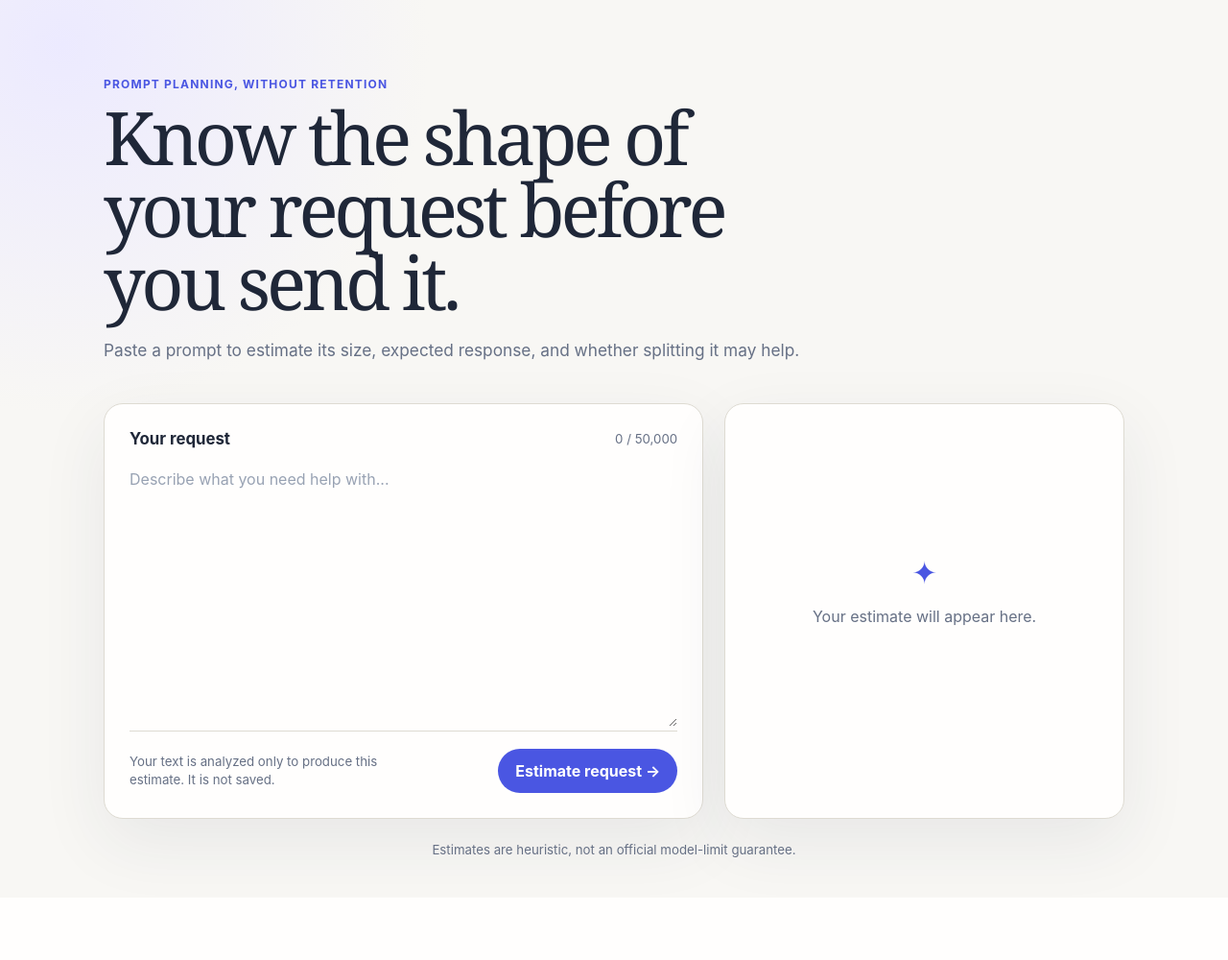
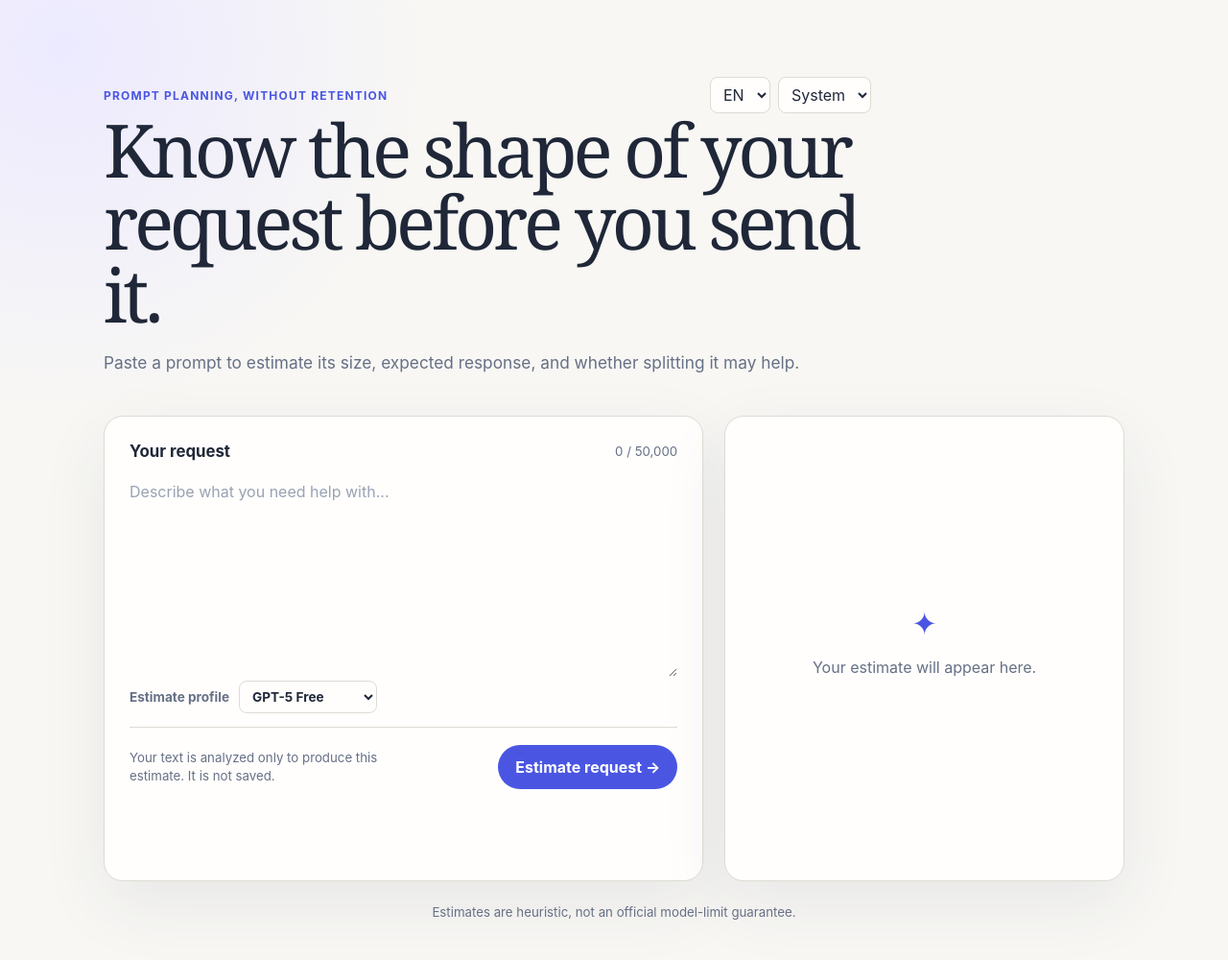
Before and after one commit to gvneshv/Token-Limit-Predictor, a Python web app: template app/templates/index.html in a window 1280 px wide. Shown: the whole page at 96% size. Before the commit the page ends 901 px from the top, so only its background shows below. Run offline with Jinja, Linux system fonts and the light colour scheme; the template is opened without the code that fills it, so the values that code supplies are empty.

Commit message:
feat: :sparkles: (ui): add display preferences and stable panels
Add model-profile selection, English and Ukrainian interface translations, and persistent theme preferences. Keep the request and result panels independently sized so rendering a detailed estimate replaces the empty state without stretching the request panel.

```diff
--- a/app/static/app.js
+++ b/app/static/app.js
@@ -4,10 +4,65 @@ const counter = document.querySelector('#counter');
 const emptyState = document.querySelector('#empty-state');
 const content = document.querySelector('#result-content');
 const submitButton = form.querySelector('button');
+const model = document.querySelector('#model');
+const language = document.querySelector('#language');
+const theme = document.querySelector('#theme');
+
+const translations = {
+  en: {
+    eyebrow: 'Prompt planning, without retention', headline: 'Know the shape of your request before you send it.',
+    intro: 'Paste a prompt to estimate its size, expected response, and whether splitting it may help.',
+    languageLabel: 'Language', themeLabel: 'Theme', themeSystem: 'System', themeLight: 'Light', themeDark: 'Dark',
+    yourRequest: 'Your request', placeholder: 'Describe what you need help with...', estimateProfile: 'Estimate profile',
+    privacy: 'Your text is analyzed only to produce this estimate. It is not saved.', submit: 'Estimate request',
+    empty: 'Your estimate will appear here.', model: 'Model', expectedResponse: 'Expected response',
+    difficulty: 'Difficulty level', limitLikelihood: 'Daily-limit likelihood', recommendationLabel: 'Recommendation',
+    footer: 'Estimates are heuristic, not an official model-limit guarantee.', calculating: 'Calculating…', tokens: 'tokens',
+    unavailable: 'Unable to calculate the estimate.',
+  },
+  uk: {
+    eyebrow: 'Планування запитів без збереження даних', headline: 'Дізнайтесь масштаб запиту до його відправлення.',
+    intro: 'Вставте запит, щоб оцінити його розмір, очікувану відповідь і потребу поділити його на частини.',
+    languageLabel: 'Мова', themeLabel: 'Тема', themeSystem: 'Системна', themeLight: 'Світла', themeDark: 'Темна',
+    yourRequest: 'Ваш запит', placeholder: 'Опишіть, з чим вам потрібна допомога...', estimateProfile: 'Профіль оцінки',
+    privacy: 'Текст обробляється лише для цієї оцінки та не зберігається.', submit: 'Оцінити запит',
+    empty: 'Ваша оцінка з’явиться тут.', model: 'Модель', expectedResponse: 'Очікувана відповідь',
+    difficulty: 'Рівень складності', limitLikelihood: 'Ймовірність денного ліміту', recommendationLabel: 'Рекомендація',
+    footer: 'Оцінки є евристичними та не гарантують офіційні ліміти моделі.', calculating: 'Обчислення…', tokens: 'токенів',
+    unavailable: 'Не вдалося розрахувати оцінку.',
+  },
+};
+
+let currentLanguage = localStorage.getItem('tlp-language') || 'en';
+
+function updateCounter() {
+  counter.textContent = `${message.value.length.toLocaleString(currentLanguage === 'uk' ? 'uk-UA' : 'en-US')} / 50,000`;
+}
+
+function applyLanguage(value) {
+  currentLanguage = value;
+  const copy = translations[value];
+  document.documentElement.lang = value;
+  document.querySelectorAll('[data-i18n]').forEach((element) => { element.textContent = copy[element.dataset.i18n]; });
+  document.querySelectorAll('[data-i18n-placeholder]').forEach((element) => { element.placeholder = copy[element.dataset.i18nPlaceholder]; });
+  language.value = value;
+  localStorage.setItem('tlp-language', value);
+  updateCounter();
+}
+
+function applyTheme(value) {
+  document.documentElement.dataset.theme = value;
+  theme.value = value;
+  localStorage.setItem('tlp-theme', value);
+}
 
 message.addEventListener('input', () => {
-  counter.textContent = `${message.value.length.toLocaleString()} / 50,000`;
+  updateCounter();
 });
+language.addEventListener('change', () => applyLanguage(language.value));
+theme.addEventListener('change', () => applyTheme(theme.value));
+applyLanguage(currentLanguage);
+applyTheme(localStorage.getItem('tlp-theme') || 'system');
 
 function setText(id, value) {
   document.querySelector(id).textContent = value;
@@ -16,19 +71,20 @@ function setText(id, value) {
 form.addEventListener('submit', async (event) => {
   event.preventDefault();
   submitButton.disabled = true;
-  submitButton.textContent = 'Calculating…';
+  submitButton.textContent = translations[currentLanguage].calculating;
 
   try {
     const response = await fetch('/api/predict', {
       method: 'POST',
       headers: { 'Content-Type': 'application/json' },
-      body: JSON.stringify({ message: message.value, model: 'GPT-5 Free' }),
+      body: JSON.stringify({ message: message.value, model: model.value }),
     });
-    if (!response.ok) throw new Error('Unable to calculate the estimate.');
+    if (!response.ok) throw new Error(translations[currentLanguage].unavailable);
     const prediction = await response.json();
-    setText('#model', prediction.model);
-    setText('#request-tokens', `${prediction.request_tokens.toLocaleString()} tokens`);
-    setText('#response-tokens', `${prediction.expected_response_min.toLocaleString()}–${prediction.expected_response_max.toLocaleString()} tokens`);
+    const locale = currentLanguage === 'uk' ? 'uk-UA' : 'en-US';
+    setText('#result-model', prediction.model);
+    setText('#request-tokens', `${prediction.request_tokens.toLocaleString(locale)} ${translations[currentLanguage].tokens}`);
+    setText('#response-tokens', `${prediction.expected_response_min.toLocaleString(locale)}–${prediction.expected_response_max.toLocaleString(locale)} ${translations[currentLanguage].tokens}`);
     setText('#difficulty', prediction.difficulty);
     setText('#probability', prediction.daily_limit_probability);
     setText('#recommendation', prediction.recommendation);
@@ -41,6 +97,6 @@ form.addEventListener('submit', async (event) => {
     content.hidden = false;
   } finally {
     submitButton.disabled = false;
-    submitButton.innerHTML = 'Estimate request <span aria-hidden="true">→</span>';
+    submitButton.innerHTML = `<span>${translations[currentLanguage].submit}</span> <span aria-hidden="true">→</span>`;
   }
 });
--- a/app/static/styles.css
+++ b/app/static/styles.css
@@ -2,19 +2,23 @@
 * { box-sizing: border-box; }
 body { margin: 0; background: radial-gradient(circle at 5% 5%, #eceaff 0, transparent 24rem), var(--paper); color: var(--ink); font-family: Inter, ui-sans-serif, system-ui, sans-serif; }
 .shell { max-width: 1120px; margin: auto; padding: 80px 28px 42px; }
-header { max-width: 730px; margin-bottom: 42px; }
+header { max-width: 800px; margin-bottom: 42px; }.header-row { align-items: center; display: flex; justify-content: space-between; gap: 18px; }.header-row .eyebrow { margin: 0; }
+.preferences { display: flex; gap: 8px; }.preferences select, .model-choice select { background: var(--card); border: 1px solid var(--line); border-radius: 8px; color: var(--ink); font: inherit; padding: 7px 9px; }
 .eyebrow { color: var(--accent); font-size: .75rem; font-weight: 750; letter-spacing: .1em; margin: 0 0 10px; text-transform: uppercase; }
 h1 { font-family: Georgia, serif; font-size: clamp(2.45rem, 6vw, 4.9rem); font-weight: 500; letter-spacing: -.055em; line-height: .98; margin: 0; }
 .intro { color: var(--muted); font-size: 1.08rem; line-height: 1.6; margin: 20px 0 0; }
-.workspace { display: grid; grid-template-columns: minmax(0, 1.2fr) minmax(320px, .8fr); gap: 22px; }
+.workspace { align-items: start; display: grid; grid-template-columns: minmax(0, 1.2fr) minmax(320px, .8fr); gap: 22px; }
 form, .results { background: var(--card); border: 1px solid var(--line); border-radius: 20px; box-shadow: var(--shadow); padding: 26px; }
+form { min-height: 485px; }.results { height: 485px; overflow-y: auto; }
 .field-heading, .form-footer, .result-top { display: flex; align-items: center; justify-content: space-between; gap: 12px; }
 label { font-size: 1.05rem; font-weight: 700; } #counter, .form-footer p, .note, footer { color: var(--muted); font-size: .83rem; }
-textarea { background: transparent; border: 0; color: inherit; font: inherit; font-size: 1rem; line-height: 1.6; min-height: 290px; outline: 0; padding: 20px 0; resize: vertical; width: 100%; }
+textarea { background: transparent; border: 0; color: inherit; font: inherit; font-size: 1rem; line-height: 1.6; min-height: 225px; outline: 0; padding: 20px 0; resize: vertical; width: 100%; }
 textarea::placeholder { color: #98a2b3; } .form-footer { border-top: 1px solid var(--line); padding-top: 18px; } .form-footer p { line-height: 1.45; margin: 0; max-width: 280px; }
-button { background: var(--accent); border: 0; border-radius: 999px; color: white; cursor: pointer; font: inherit; font-weight: 700; padding: 13px 18px; white-space: nowrap; } button:hover { background: #3945c6; } button:disabled { cursor: wait; opacity: .7; }
-.empty-state { align-items: center; color: var(--muted); display: flex; flex-direction: column; justify-content: center; min-height: 350px; text-align: center; } .spark { color: var(--accent); font-size: 2rem; }
+button { background: var(--accent); border: 0; border-radius: 999px; color: white; cursor: pointer; font: inherit; font-weight: 700; padding: 13px 18px; white-space: nowrap; } button:hover { background: #3945c6; } button:disabled { cursor: wait; opacity: .7; }.model-choice { align-items: center; color: var(--muted); display: flex; font-size: .85rem; gap: 10px; margin-bottom: 14px; }
+.empty-state { align-items: center; color: var(--muted); display: flex; flex-direction: column; height: 100%; justify-content: center; text-align: center; } .spark { color: var(--accent); font-size: 2rem; }
 dl { margin: 23px 0; } dl div { border-top: 1px solid var(--line); display: flex; justify-content: space-between; padding: 15px 0; } dt { color: var(--muted); } dd { font-weight: 750; margin: 0; text-align: right; }
 .recommendation { background: var(--accent-soft); border-radius: 13px; padding: 16px; } .recommendation .eyebrow { margin-bottom: 5px; } .note { line-height: 1.55; margin: 18px 0 0; } footer { margin-top: 24px; text-align: center; }
-@media (prefers-color-scheme: dark) { :root { --ink: #edf0f6; --muted: #a8b0c0; --paper: #11131b; --card: #191c26; --line: #303545; --accent-soft: #25295a; --shadow: none; } body { background: radial-gradient(circle at 5% 5%, #27245a 0, transparent 24rem), var(--paper); } textarea::placeholder { color: #727b8d; } }
-@media (max-width: 760px) { .shell { padding: 52px 18px 28px; } .workspace { grid-template-columns: 1fr; } form, .results { padding: 20px; } textarea { min-height: 220px; } .form-footer { align-items: flex-start; flex-direction: column; } }
+@media (prefers-color-scheme: dark) { :root:not([data-theme="light"]) { --ink: #edf0f6; --muted: #a8b0c0; --paper: #11131b; --card: #191c26; --line: #303545; --accent-soft: #25295a; --shadow: none; } :root:not([data-theme="light"]) body { background: radial-gradient(circle at 5% 5%, #27245a 0, transparent 24rem), var(--paper); } :root:not([data-theme="light"]) textarea::placeholder { color: #727b8d; } }
+:root[data-theme="dark"] { color-scheme: dark; --ink: #edf0f6; --muted: #a8b0c0; --paper: #11131b; --card: #191c26; --line: #303545; --accent-soft: #25295a; --shadow: none; }:root[data-theme="light"] { color-scheme: light; }
+.sr-only { height: 1px; margin: -1px; overflow: hidden; position: absolute; width: 1px; clip: rect(0, 0, 0, 0); }
+@media (max-width: 760px) { .shell { padding: 52px 18px 28px; }.header-row { align-items: flex-start; flex-direction: column; } .workspace { grid-template-columns: 1fr; } form, .results { height: auto; min-height: 440px; padding: 20px; }.results { max-height: 540px; } textarea { min-height: 210px; } .form-footer { align-items: flex-start; flex-direction: column; } }
--- a/app/templates/index.html
+++ b/app/templates/index.html
@@ -10,37 +10,60 @@
 <body>
   <main class="shell">
     <header>
-      <p class="eyebrow">Prompt planning, without retention</p>
-      <h1>Know the shape of your request before you send it.</h1>
-      <p class="intro">Paste a prompt to estimate its size, expected response, and whether splitting it may help.</p>
+      <div class="header-row">
+        <p class="eyebrow" data-i18n="eyebrow">Prompt planning, without retention</p>
+        <div class="preferences" aria-label="Display preferences">
+          <label class="sr-only" for="language" data-i18n="languageLabel">Language</label>
+          <select id="language" aria-label="Language">
+            <option value="en">EN</option>
+            <option value="uk">UA</option>
+          </select>
+          <label class="sr-only" for="theme" data-i18n="themeLabel">Theme</label>
+          <select id="theme" aria-label="Theme">
+            <option value="system" data-i18n="themeSystem">System</option>
+            <option value="light" data-i18n="themeLight">Light</option>
+            <option value="dark" data-i18n="themeDark">Dark</option>
+          </select>
+        </div>
+      </div>
+      <h1 data-i18n="headline">Know the shape of your request before you send it.</h1>
+      <p class="intro" data-i18n="intro">Paste a prompt to estimate its size, expected response, and whether splitting it may help.</p>
     </header>
 
     <section class="workspace" aria-label="Token prediction tool">
       <form id="predictor-form">
-        <div class="field-heading"><label for="message">Your request</label><span id="counter">0 / 50,000</span></div>
-        <textarea id="message" name="message" maxlength="50000" placeholder="Describe what you need help with..." required></textarea>
+        <div class="field-heading"><label for="message" data-i18n="yourRequest">Your request</label><span id="counter">0 / 50,000</span></div>
+        <textarea id="message" name="message" maxlength="50000" placeholder="Describe what you need help with..." required data-i18n-placeholder="placeholder"></textarea>
+        <label class="model-choice" for="model"><span data-i18n="estimateProfile">Estimate profile</span>
+          <select id="model" name="model">
+            <option>GPT-5 Free</option>
+            <option>GPT-5 mini</option>
+            <option>GPT-5 Thinking</option>
+            <option>GPT-4.1</option>
+          </select>
+        </label>
         <div class="form-footer">
-          <p>Your text is analyzed only to produce this estimate. It is not saved.</p>
-          <button type="submit">Estimate request <span aria-hidden="true">→</span></button>
+          <p data-i18n="privacy">Your text is analyzed only to produce this estimate. It is not saved.</p>
+          <button type="submit"><span data-i18n="submit">Estimate request</span> <span aria-hidden="true">→</span></button>
         </div>
       </form>
 
       <section class="results" id="results" aria-live="polite" aria-label="Prediction results">
-        <div class="empty-state" id="empty-state"><span class="spark">✦</span><p>Your estimate will appear here.</p></div>
+        <div class="empty-state" id="empty-state"><span class="spark">✦</span><p data-i18n="empty">Your estimate will appear here.</p></div>
         <div id="result-content" hidden>
-          <div class="result-top"><p class="eyebrow">Model</p><strong id="model"></strong></div>
+          <div class="result-top"><p class="eyebrow" data-i18n="model">Model</p><strong id="result-model"></strong></div>
           <dl>
-            <div><dt>Your request</dt><dd id="request-tokens"></dd></div>
-            <div><dt>Expected response</dt><dd id="response-tokens"></dd></div>
-            <div><dt>Difficulty level</dt><dd id="difficulty"></dd></div>
-            <div><dt>Daily-limit likelihood</dt><dd id="probability"></dd></div>
+            <div><dt data-i18n="yourRequest">Your request</dt><dd id="request-tokens"></dd></div>
+            <div><dt data-i18n="expectedResponse">Expected response</dt><dd id="response-tokens"></dd></div>
+            <div><dt data-i18n="difficulty">Difficulty level</dt><dd id="difficulty"></dd></div>
+            <div><dt data-i18n="limitLikelihood">Daily-limit likelihood</dt><dd id="probability"></dd></div>
           </dl>
-          <div class="recommendation"><p class="eyebrow">Recommendation</p><strong id="recommendation"></strong></div>
+          <div class="recommendation"><p class="eyebrow" data-i18n="recommendationLabel">Recommendation</p><strong id="recommendation"></strong></div>
           <p class="note" id="note"></p>
         </div>
       </section>
     </section>
-    <footer>Estimates are heuristic, not an official model-limit guarantee.</footer>
+    <footer data-i18n="footer">Estimates are heuristic, not an official model-limit guarantee.</footer>
   </main>
   <script src="/static/app.js" defer></script>
 </body>
```
Also changed, not shown: CHANGELOG.md, README.md.
